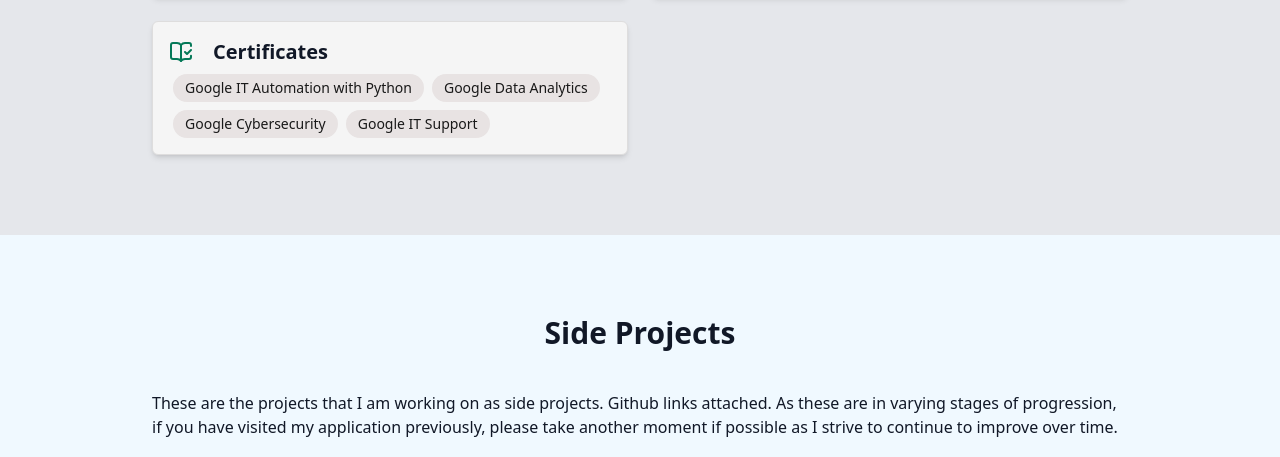
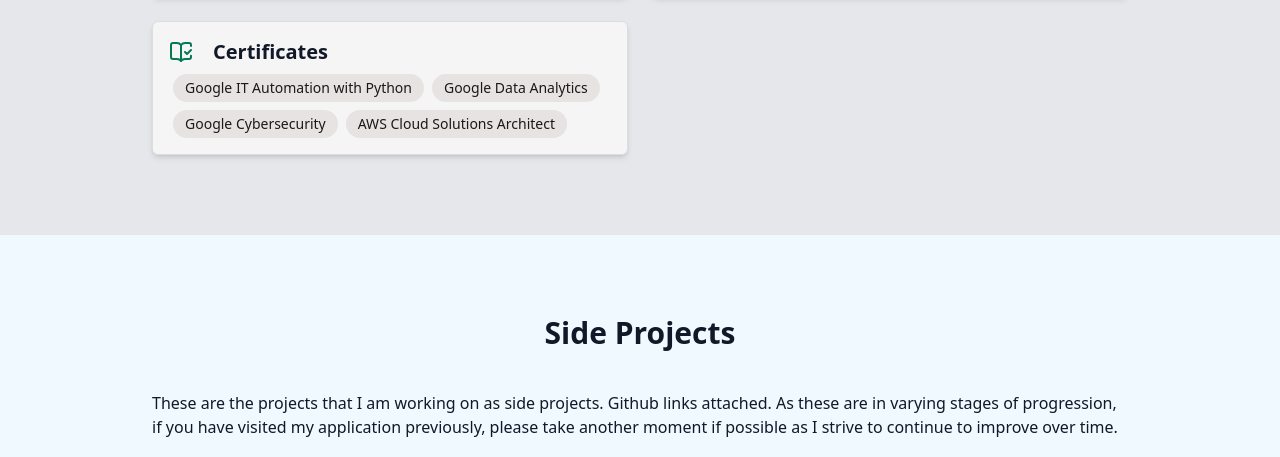
Before and after one commit to terrykim109/personalPortfolio, a website: page index.html in a window 1280 px wide. Shown: the part 1474-1931 px from the top of the page. Drawn offline with nearby package versions, Linux system fonts and the light colour scheme.

Commit message:
little change

```diff
--- a/index.html
+++ b/index.html
@@ -124,7 +124,7 @@
               >
               <span class="tag rounded-full px-3 py-1 text-sm"
                 >
-                <a href="https://www.coursera.org/account/accomplishments/professional-cert/certificate/7ID6YRV5R2PJ" target="_blank" rel="noopener noreferrer">Google IT Support</a></span
+                <a href="https://www.coursera.org/account/accomplishments/professional-cert/certificate/YSNVJ9DETNPI" target="_blank" rel="noopener noreferrer">AWS Cloud Solutions Architect</a></span
               >
             </div>
           </div>
```
